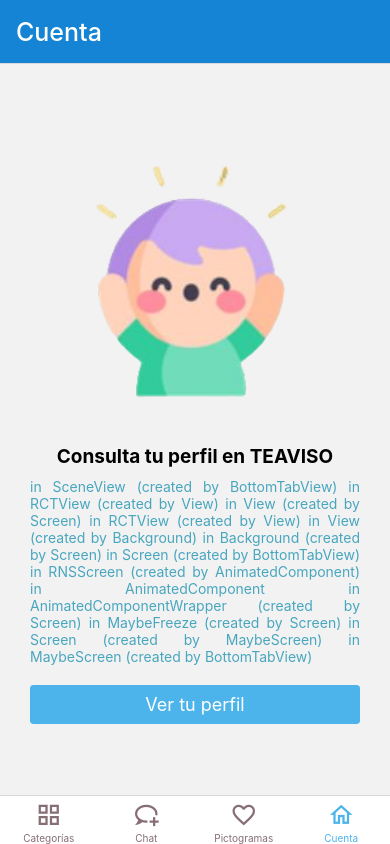
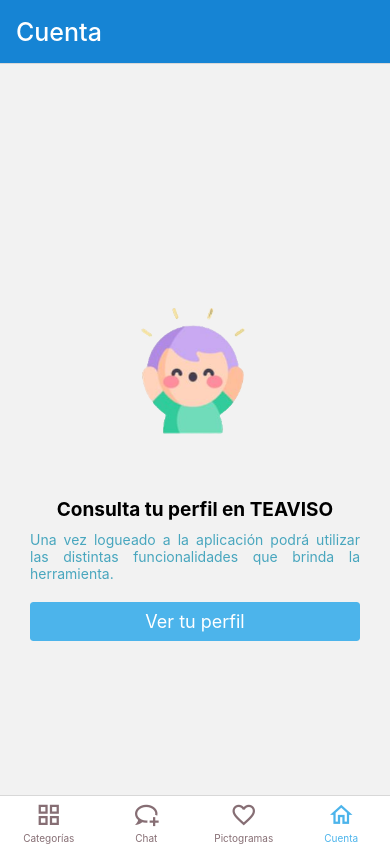
Before and after one commit to emabelpaco/proyectTEAVISO, a React Native app: screen /cuenta in a window 390 px wide. Built offline with nearby package versions, Linux system fonts and the light colour scheme; no server answers; the database is empty.

Commit message:
iniciar en cuenta para demo

```diff
--- a/navigations/Navigation.js
+++ b/navigations/Navigation.js
@@ -39,7 +39,7 @@
     return (
       <NavigationContainer>
         <Tab.Navigator
-            initialRouteName='mensaje'
+            initialRouteName='cuenta'
             tabBarOptions={{
                 inactiveTintColor: "#866e74",
                 activeTintColor: "#4cb4eb"
--- a/screens/account/UserGuest.js
+++ b/screens/account/UserGuest.js
@@ -21,19 +21,7 @@
             />
             <Text style={styles.text}>Consulta tu perfil en TEAVISO</Text>
             <Text style={styles.descripcion}>
-            in SceneView (created by BottomTabView)
-            in RCTView (created by View)
-            in View (created by Screen)
-            in RCTView (created by View)
-            in View (created by Background)
-            in Background (created by Screen)
-            in Screen (created by BottomTabView)
-            in RNSScreen (created by AnimatedComponent)
-            in AnimatedComponent
-            in AnimatedComponentWrapper (created by Screen)
-            in MaybeFreeze (created by Screen)
-            in Screen (created by MaybeScreen)
-            in MaybeScreen (created by BottomTabView)
+            Una vez logueado a la aplicación podrá utilizar las distintas funcionalidades que brinda la herramienta.
             </Text>
             <Button
                 buttonStyle={styles.button}
@@ -49,10 +37,10 @@
         marginHorizontal: 30
     },
     image : {
-        height: 300,
+        height: 150,
         width: "100%",
-        marginBottom: 10,
-        //marginTop:100
+        marginBottom: 50,
+        marginTop:80
     },
     text: {
         fontWeight: "bold",
```
